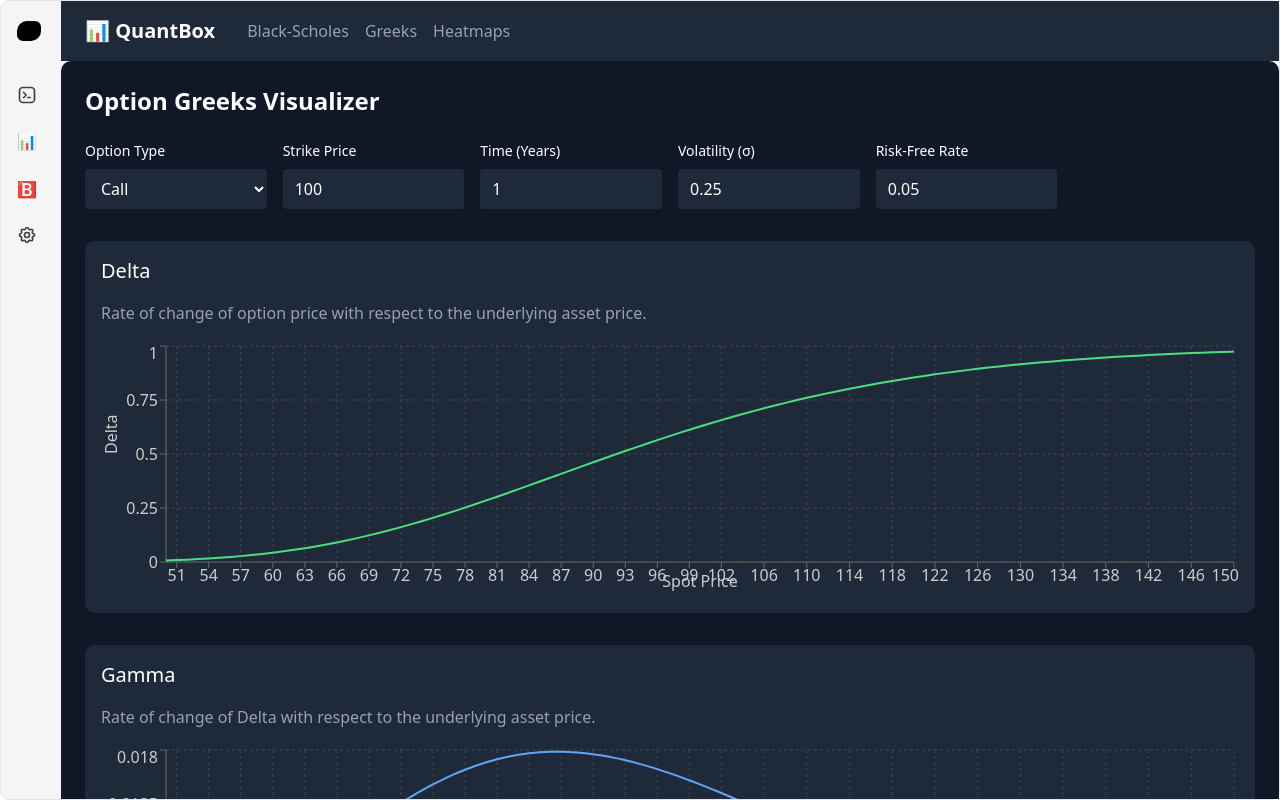
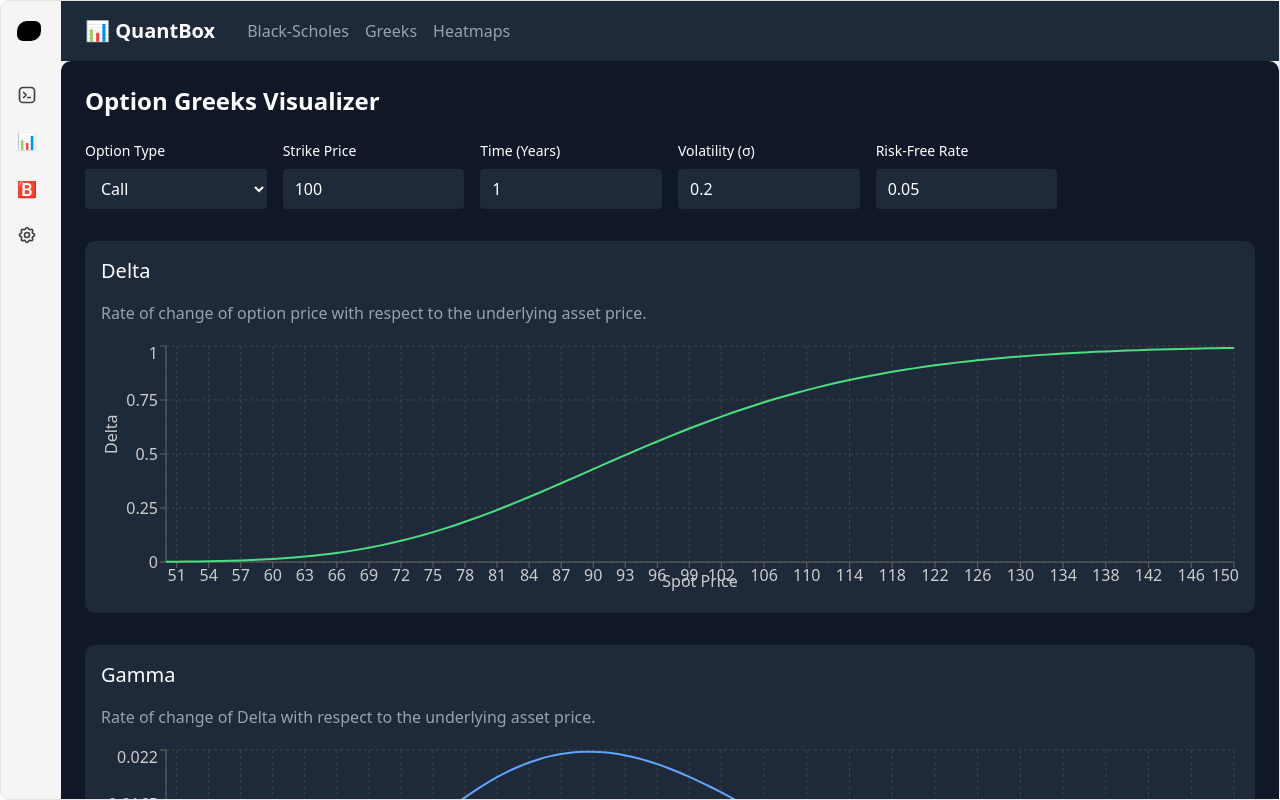
Before and after one commit to randyduong08/QuantBox, a Next.js app in the folder client-quantbox/: page /black-scholes/greeks-visualization in a window 1280 px wide. Built offline with nearby package versions, Linux system fonts and the light colour scheme.

Commit message:
implemented blackscholes zustand store for state management
moving some shared fields between pages we have so far (calculator, greeks) into a store for simple state management.
- better alternative compared to constantly passing props around imo

```diff
--- a/client-quantbox/package.json
+++ b/client-quantbox/package.json
@@ -19,7 +19,8 @@
     "react": "^19.0.0",
     "react-dom": "^19.0.0",
     "recharts": "^2.15.3",
-    "tailwind-merge": "^3.2.0"
+    "tailwind-merge": "^3.2.0",
+    "zustand": "^5.0.4"
   },
   "devDependencies": {
     "@eslint/eslintrc": "^3",
--- a/client-quantbox/src/app/black-scholes/greeks-visualization/page.tsx
+++ b/client-quantbox/src/app/black-scholes/greeks-visualization/page.tsx
@@ -1,31 +1,13 @@
 'use client';
 
 import {JSX, useEffect, useState} from "react";
-import {BlackScholesField, BlackScholesFields, OptionType} from "@/types/black-scholes-fields";
+import {BlackScholesField, OptionType} from "@/types/black-scholes-fields";
 import GreeksFields, {GreeksDataPoint} from "@/types/greeks-fields";
 import {CartesianGrid, Line, LineChart, ResponsiveContainer, Tooltip, XAxis, YAxis} from 'recharts';
+import {useBlackScholesStore} from "@/store/black-scholes-store";
 
-interface GreeksVisualizationPageProps {
-    params?: BlackScholesFields;
-}
-
-export default function GreeksVisualizationPage({ params = {
-    spotPrice: 0,
-    strikePrice: 0,
-    timeToMaturity: 0,
-    volatility: 0,
-    riskFreeRate: 0,
-    optionType: OptionType.Call,
-} }: GreeksVisualizationPageProps ): JSX.Element {
-    // default parameters for black-scholes model
-    const [blackScholesFields, setParams] = useState<BlackScholesFields>({
-        spotPrice: params.spotPrice || 100,
-        strikePrice: params.strikePrice || 100,
-        timeToMaturity: params.timeToMaturity || 1.0,
-        volatility: params.volatility || 0.25,
-        riskFreeRate: params.riskFreeRate || 0.05,
-        optionType: params.optionType || OptionType.Call
-    });
+export default function GreeksVisualizationPage(): JSX.Element {
+    const blackScholesFields = useBlackScholesStore();
 
     // state for chart data
     const [greeksData, setGreeksData] = useState<GreeksDataPoint[]>([]);
@@ -120,8 +102,24 @@ export default function GreeksVisualizationPage({ params = {
     }, [blackScholesFields]);
 
     // handle parameter changes
-    const handleParamChange = (param: BlackScholesField, value: number | OptionType) => {
-        setParams({...blackScholesFields, [param]: value});
+    const handleParamChange = (field: BlackScholesField, value: number | OptionType) => {
+        switch (field) {
+            case BlackScholesField.StrikePrice:
+                useBlackScholesStore.setState({ strikePrice: Number(value)});
+                break;
+            case BlackScholesField.TimeToMaturity:
+                useBlackScholesStore.setState({ timeToMaturity: Number(value) });
+                break;
+            case BlackScholesField.Volatility:
+                useBlackScholesStore.setState({ volatility: Number(value) });
+                break;
+            case BlackScholesField.RiskFreeRate:
+                useBlackScholesStore.setState({ riskFreeRate: Number(value) });
+                break;
+            case BlackScholesField.OptionType:
+                useBlackScholesStore.setState({ optionType: value as OptionType });
+                break;
+        }
     };
 
 
--- a/client-quantbox/src/components/black-scholes-calculator/black-scholes-calculator.tsx
+++ b/client-quantbox/src/components/black-scholes-calculator/black-scholes-calculator.tsx
@@ -8,15 +8,24 @@ import {
     CardTitle,
 } from "@/components/ui/card";
 import { Slider } from "@/components/ui/slider";
+import { useBlackScholesStore } from "@/store/black-scholes-store";
 
 
 const BlackScholesCalculator = (): JSX.Element => {
     // state for input parameters -- useState ~= angular signals
-    const [spotPrice, setSpotPrice] = useState<number>(100);
-    const [strikePrice, setStrikePrice] = useState<number>(100);
-    const [timeToMaturity, setTimeToMaturity] = useState<number>(100);
-    const [volatility, setVolatility] = useState<number>(0.25);
-    const [riskFreeRate, setRiskFreeRate] = useState<number>(0.05);
+    // CORRECTION: now using zustand store (instead of useState) for state
+    const {
+        spotPrice,
+        strikePrice,
+        timeToMaturity,
+        volatility,
+        riskFreeRate,
+        setSpotPrice,
+        setStrikePrice,
+        setTimeToMaturity,
+        setVolatility,
+        setRiskFreeRate,
+    } = useBlackScholesStore();
 
     // state for calculated values
     const [callPrice, setCallPrice] = useState<number>(0);
--- /dev/null
+++ b/client-quantbox/src/store/black-scholes-store.ts
@@ -0,0 +1,29 @@
+import { create } from 'zustand';
+import { BlackScholesFields, OptionType } from "@/types/black-scholes-fields";
+
+interface BlackScholesState extends BlackScholesFields {
+    setSpotPrice: (spotPrice: number) => void;
+    setStrikePrice: (strikePrice: number) => void;
+    setTimeToMaturity: (timeToMaturity: number) => void;
+    setVolatility: (volatility: number) => void;
+    setRiskFreeRate: (riskFreeRate: number) => void;
+    setOptionType: (optionType: OptionType) => void;
+    setBlackScholesFields: (fields: BlackScholesFields) => void;
+}
+
+export const useBlackScholesStore = create<BlackScholesState>((set) => ({
+    spotPrice: 100,
+    strikePrice: 100,
+    timeToMaturity: 1,
+    volatility: 0.20,
+    riskFreeRate: 0.05,
+    optionType: OptionType.Call,
+
+    setSpotPrice: (spotPrice: number) => set({ spotPrice }),
+    setStrikePrice: (strikePrice: number) => set({ strikePrice }),
+    setTimeToMaturity: (timeToMaturity: number) => set({ timeToMaturity }),
+    setVolatility: (volatility: number) => set({ volatility }),
+    setRiskFreeRate: (riskFreeRate: number) => set({ riskFreeRate }),
+    setOptionType: (optionType: OptionType) => set({ optionType }),
+    setBlackScholesFields: (fields: BlackScholesFields) => set(fields),
+}));
--- a/client-quantbox/src/types/black-scholes-fields.ts
+++ b/client-quantbox/src/types/black-scholes-fields.ts
@@ -4,7 +4,7 @@ export type BlackScholesFields = {
     timeToMaturity: number;
     volatility: number;
     riskFreeRate: number;
-    optionType: OptionType
+    optionType: OptionType;
 }
 
 export enum BlackScholesField {
```
Also changed, not shown: 1 other file (tests, documents, lock files or other folders).
